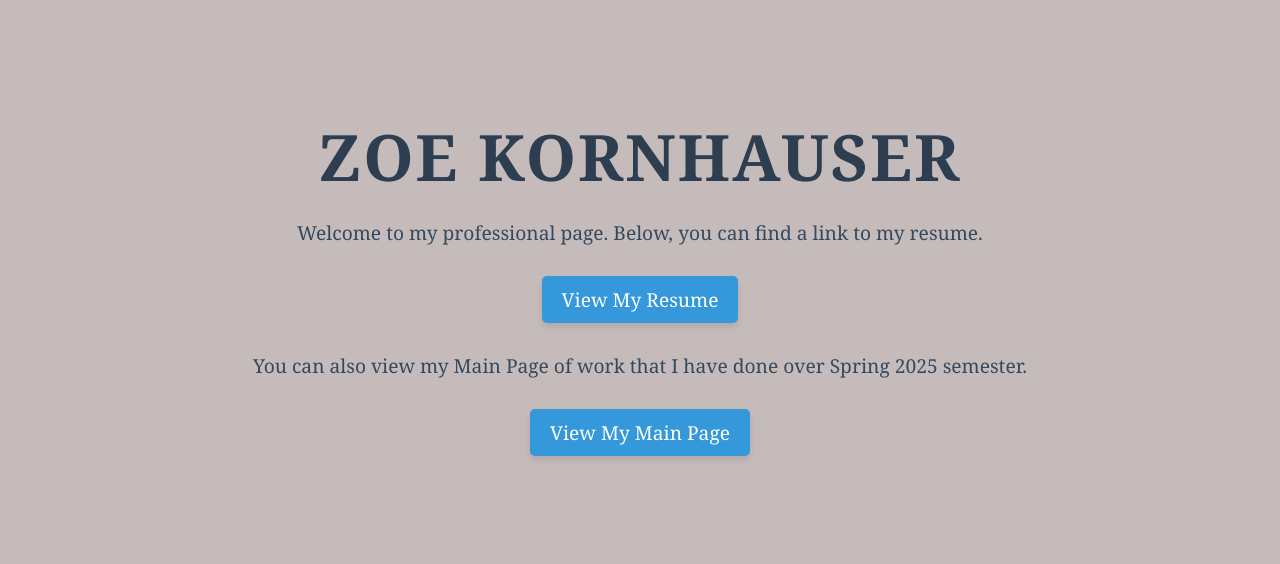
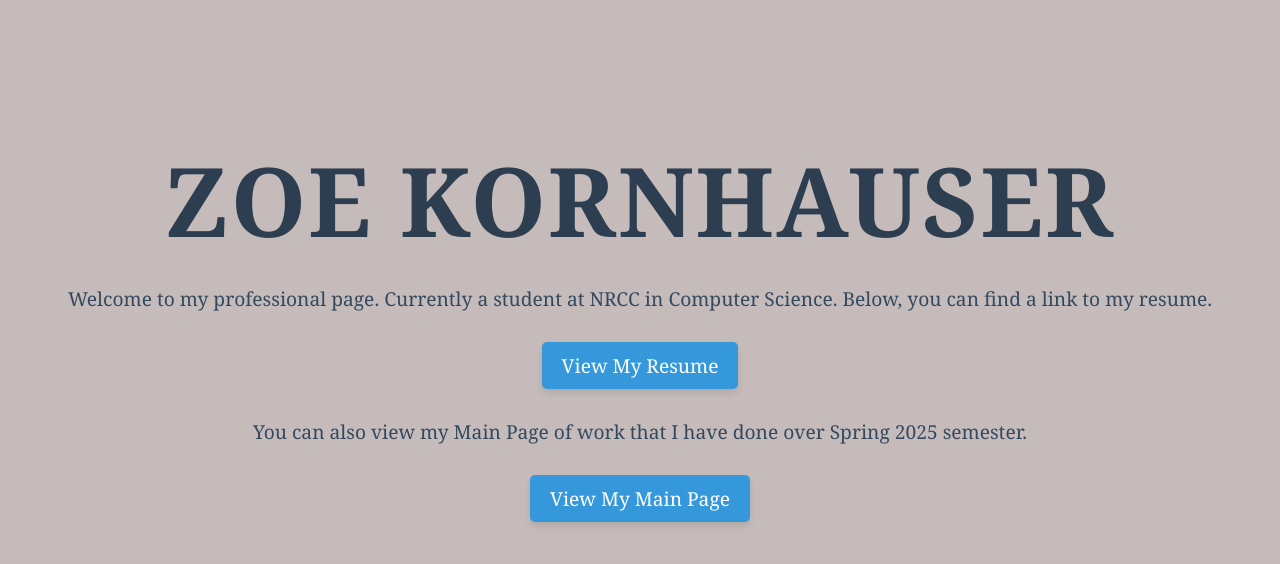
Before and after one commit to Buffaluv07/Buffaluv07, a plain HTML site: page index.html in a window 1280 px wide. Drawn offline with Linux system fonts and the light colour scheme.

Commit message:
new page

```diff
--- a/index.html
+++ b/index.html
@@ -4,15 +4,19 @@
     <meta charset="UTF-8">
     <meta name="viewport" content="width=device-width, initial-scale=1.0">
     <link rel="stylesheet" href="style.css">
+    <link rel="icon" href="favicon.ico" type="image/x-icon">
     <title>Resume Page</title>
 </head>
 <body>
     <div class="heading-container">
         <h1>Zoe Kornhauser</h1>
-        <p>Welcome to my professional page. Below, you can find a link to my resume.</p>
+        <p>Welcome to my professional page. Currently a student at NRCC in Computer Science. Below, you can find a link to my resume.</p>
         <a href="/Kornhauser, Z Resume 2025.pdf" class="resume-link" target="_blank">View My Resume</a>
         <p> You can also view my Main Page of work that I have done over Spring 2025 semester.</p>
         <a href="https://buffaluv07.github.io/Web-Page/" class="main-page-link" >View My Main Page</a>
+
+
     </div>
 </body>
+<script src="script.js"></script>
 </html>
--- a/style.css
+++ b/style.css
@@ -13,7 +13,7 @@ body {
 }
 
 h1 {
-    font-size: 4em;
+    font-size: 6em;
     margin-bottom: 10px;
     color: #2c3e50;
     text-transform: uppercase;
```
Also changed, not shown: 1 other file.
